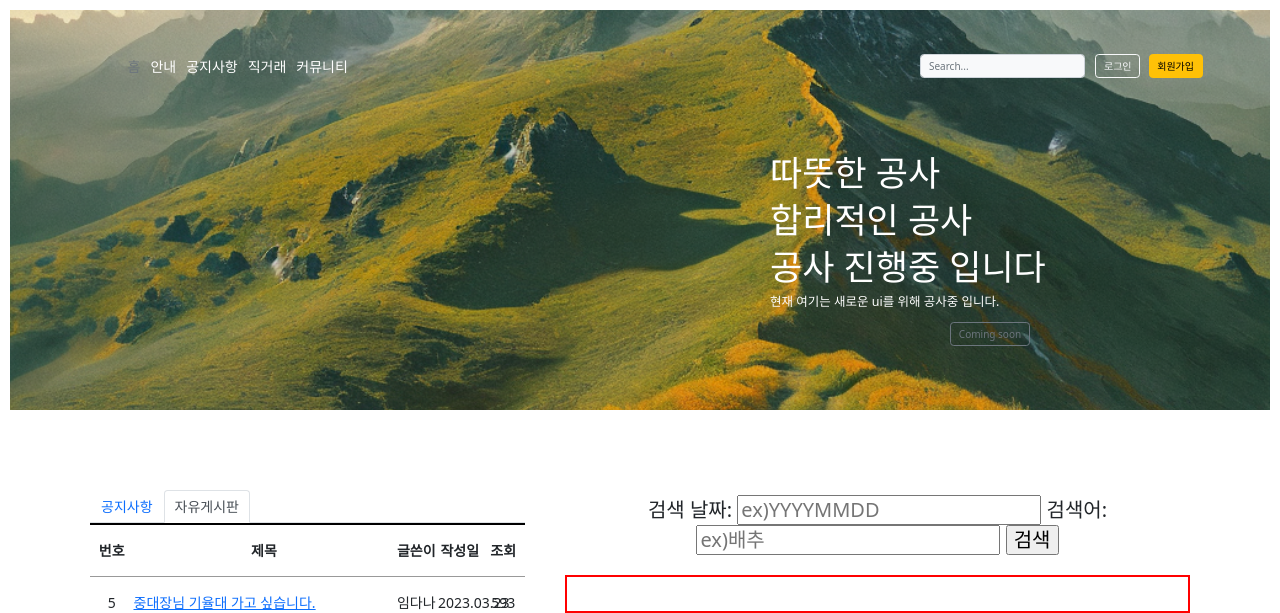
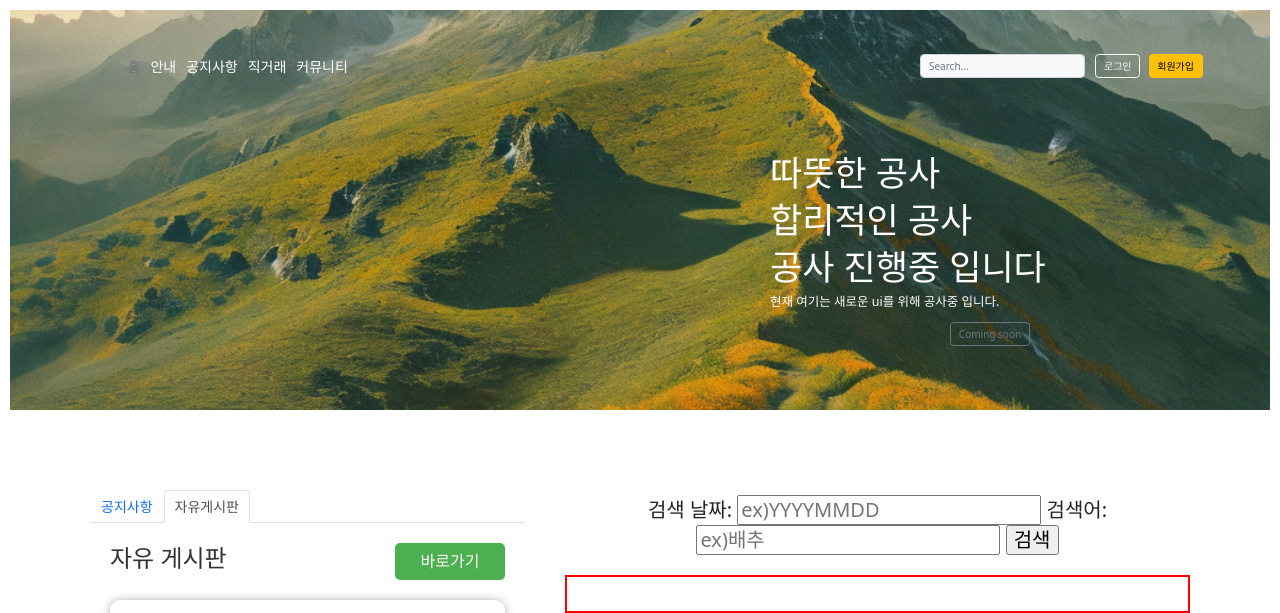
Before and after one commit to add99600/Capstone-Design, a Django app: template templates/v2023/home.html in a window 1280 px wide, after a click on "자유게시판". Shown: the top 613 px of the page. Run offline with Django 4.2, Linux system fonts and the light colour scheme; the template is opened without the code that fills it, so the values that code supplies are empty; some libraries are stand-ins or nearby versions; grey boxes are pictures that could not be loaded.

Commit message:
[2023.04.29 토요일 1] 1. home 미니 자유게시판 수정

```diff
--- a/static/css/newcom-style.css
+++ b/static/css/newcom-style.css
@@ -1,4 +1,7 @@
-        html{font-size: 10px}
+        html{
+            font-size: 10px;
+			font-family: Arial, sans-serif;
+        }
 
 
         .bd-placeholder-img {
@@ -52,7 +55,7 @@
             white-space: nowrap;
             -webkit-overflow-scrolling: touch;
         }
-        /*오른쪽 카테고리*/
+/*오른쪽 카테고리*/
          #main{
             padding-top: 20px;
             left: 250px; top: 200px; bottom: 0;
@@ -86,7 +89,73 @@
             color: black;
             text-decoration: none;
         }
-
+/* 미니게시판 */
+        .miniboard {
+			margin: 0 auto;
+			padding: 20px;
+		}
+        .mb_header {
+			display: flex;
+			justify-content: space-between;
+			align-items: center;
+			margin-bottom: 20px;
+		}
+		.mb_title {
+			font-size: 24px;
+			color: #333;
+		}
+		.mb_button {
+			background-color: #4CAF50;
+			border: none;
+			color: white;
+			padding: 0.5vw 2vw;
+			text-align: center;
+			text-decoration: none;
+			display: inline-block;
+			font-size: 16px;
+			border-radius: 5px;
+			cursor: pointer;
+			transition: background-color 0.3s ease;
+		}
+		.mb_button:hover {
+			background-color: #3e8e41;
+		}
+		.mb_post {
+			background-color: #fff;
+			padding: 15px;
+			border-radius: 10px;
+			box-shadow: 0 0 10px rgba(0,0,0,0.3);
+			margin-bottom: 20px;
+		}
+		.mb_post h2 {
+			margin-top: 0;
+			font-size: 20px;
+			color: #333;
+			margin-bottom: 10px;
+		}
+		.mb_post p {
+			margin-top: 0;
+			font-size: 16px;
+			color: #666;
+		}
+		.mb_post-footer {
+			display: flex;
+			justify-content: space-between;
+			align-items: center;
+			margin-top: 20px;
+		}
+		.mb_post-date {
+			font-size: 14px;
+			color: #999;
+		}
+		.mb_post-comments {
+			font-size: 16px;
+			color: #333;
+		}
+		.mb_post-comments:hover {
+			text-decoration: underline;
+			cursor: pointer;
+		}
 /* 도구 판매 가로 스크롤 구현 */
         .box{
             font-size: 1.4rem;
--- a/templates/v2023/home.html
+++ b/templates/v2023/home.html
@@ -74,55 +74,25 @@
                         <p style="font-size: 1.4rem">공지사항 테스트 예정</p>
                     </div>
                     <div class="tab-pane fade" id="자유게시판" role="tabpanel">
-                        <div class="board_wrap" style="width: auto; height: auto">
-                            <div class="board_list_wrap">
-                                <div class="board_list">
-                                    <div class="top">
-                                        <div class="num">번호</div>
-                                        <div class="title">제목</div>
-                                        <div class="writer">글쓴이</div>
-                                        <div class="date">작성일</div>
-                                        <div class="count">조회</div>
+                        <div class="miniboard" style="width: auto; height: auto;">
+                            <div class="mb_header">
+                                <h1 class="mb_title">자유 게시판</h1>
+                                <a onclick="location.href='freeboard.html'" class="mb_button">바로가기</a>
                             </div>
-                                    <div>
-                                        <div class="num">5</div>
-                                        <div class="title"><a href="view.html">중대장님 기율대 가고 싶습니다.</a></div>
-                                        <div class="writer">임다나</div>
-                                        <div class="date">2023.03.23</div>
-                                        <div class="count">593</div>
-                                    </div>
-                                    <div>
-                                        <div class="num">4</div>
-                                        <div class="title"><a href="view.html">123123</a></div>
-                                        <div class="writer">ㅇㅇ</div>
-                                        <div class="date">2023.03.14</div>
-                                        <div class="count">32</div>
-                                    </div>
-                                    <div>
-                                        <div class="num">3</div>
-                                        <div class="title"><a href="view.html">한따까리 하자</a></div>
-                                        <div class="writer">3소당</div>
-                                        <div class="date">2023.03.10</div>
-                                        <div class="count">423</div>
-                                    </div>
-                                    <div>
-                                        <div class="num">2</div>
-                                        <div class="title"><a href="view.html">피곤해</a></div>
-                                        <div class="writer">심희준</div>
-                                        <div class="date">2023.03.09</div>
-                                        <div class="count">435</div>
-                                    </div>
-                                    <div>
-                                        <div class="num">1</div>
-                                        <div class="title"><a href="view.html">글 제목이 들어갑니다.</a></div>
-                                        <div class="writer">이름</div>
-                                        <div class="date">2023.03.01</div>
-                                        <div class="count">1</div>
+                            <div class="mb_post">
+                                <h2>게시글 제목</h2>
+                                <p>게시글 내용이 들어갑니다.</p>
+                                <div class="mb_post-footer">
+                                    <div class="mb_post-date">작성일: 2023-04-28</div>
+                                    <div class="mb_post-comments">댓글 3개</div>
                                 </div>
                             </div>
-                                <div class="bt_wrap">
-                                    <a href="freeboard.html" class="on">자유게시판 바로가기</a>
-                                    <!--<a href="#">수정</a>-->
+                            <div class="mb_post">
+                                <h2>게시글 제목</h2>
+                                <p>게시글 내용이 들어갑니다.</p>
+                                <div class="mb_post-footer">
+                                    <div class="mb_post-date">작성일: 2023-03-02</div>
+                                    <div class="mb_post-comments">댓글 0개</div>
                                 </div>
                             </div>
                         </div>
@@ -219,7 +189,6 @@
         </div>
         <hr class="featurette-divider">
         <!-- /END THE FEATURETTES -->
-    </div>
         <script>
             let slides = document.querySelector(".slides");
             let slideImg = document.querySelectorAll(".slides li");
@@ -300,7 +269,7 @@
         clock();
         setInterval(clock, 1000); // 1초마다 실행
         </script>
-    </script>
+    </div>
     <div class="footer">
             <h3>&nbsp;&nbsp;&nbsp;프로젝트 이름</h3>
             <p>
```
Lines whose indentation alone changed are shown as unchanged.
